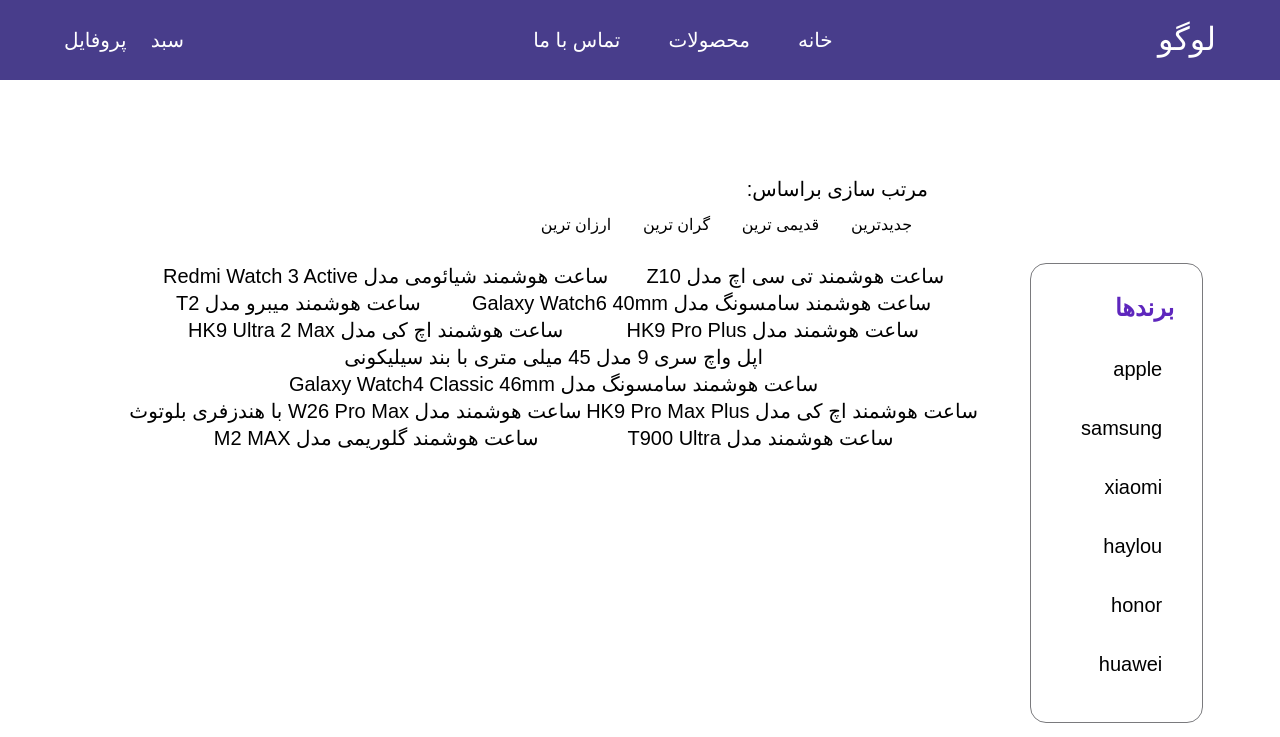
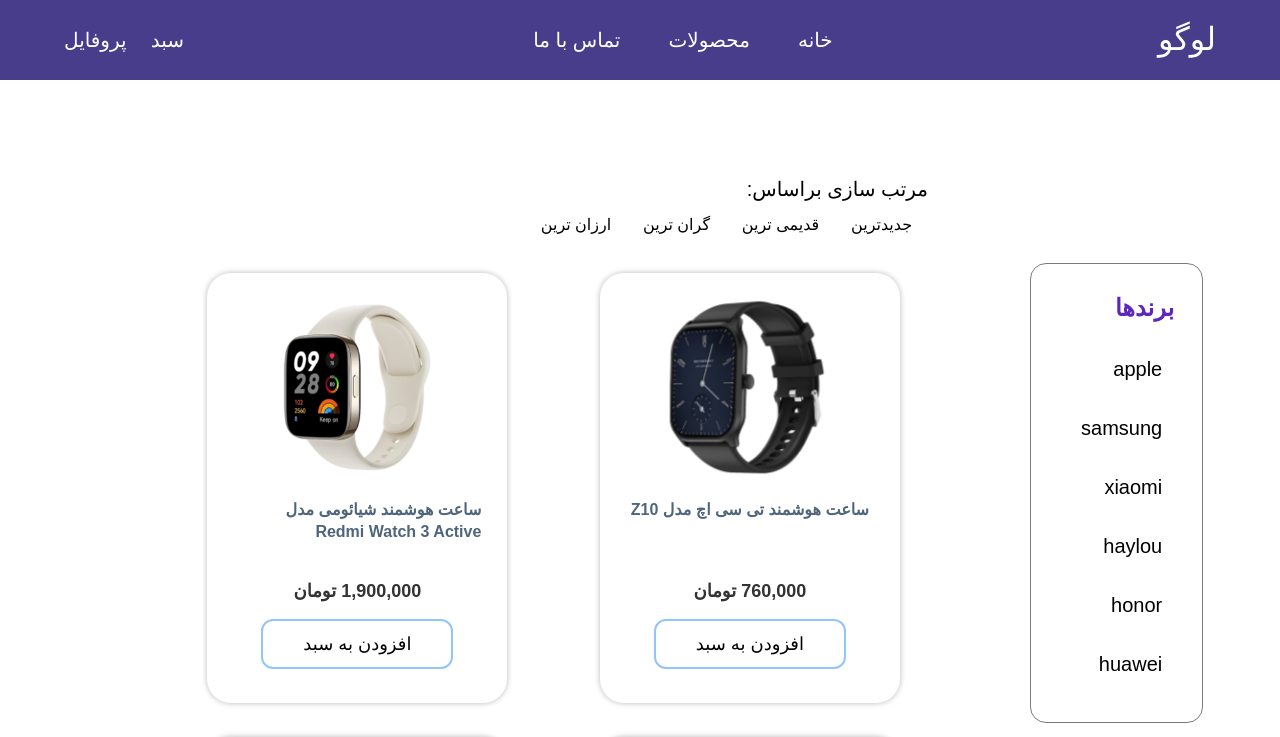
Before and after one commit to zahrakhoshdel/react-shop, a React (Create React App) app: page /products in a window 1280 px wide. Shown: the top 737 px of the page. Built offline with nearby package versions, Linux system fonts and the light colour scheme; the HTML template or start-up script is replaced by a standard one.

Commit message:
adding product list

```diff
--- a/src/components/Products/AllProducts.js
+++ b/src/components/Products/AllProducts.js
@@ -1,7 +1,10 @@
 import { sortItems } from "../../dummydata/sortItems";
 
+import Card from "../UI/Card";
+import ProductCart from "./ProductCart";
+import SidebarBrands from "./SidebarBrands";
+
 import classes from "./AllProducts.module.css";
-import SidebarBrands from "./SidebarBrands";
 
 const AllProducts = (props) => {
   const allProducts = props.productsData;
@@ -18,11 +21,21 @@
           </div>
         </div>
       </div>
+
       <SidebarBrands />
 
       <div className={classes["product-list"]}>
         {allProducts.map((product, index) => {
-          return <p>{product.name}</p>;
+          return (
+            <Card key={index} className={classes.card}>
+              <ProductCart
+                id={product.id}
+                image={product.image}
+                name={product.name}
+                price={product.price}
+              />
+            </Card>
+          );
         })}
       </div>
     </div>
--- a/src/components/Products/AllProducts.module.css
+++ b/src/components/Products/AllProducts.module.css
@@ -48,3 +48,7 @@
   padding: 0 2rem;
   margin: 0 1rem;
 }
+
+.card {
+  margin-bottom: 1.5rem;
+}
--- a/src/components/Products/ProductCart.js
+++ b/src/components/Products/ProductCart.js
@@ -1,10 +1,8 @@
-import { Fragment } from "react";
-
 import classes from "./ProductCart.module.css";
 
 const ProductCart = ({ id, image, name, price }) => {
   return (
-    <Fragment>
+    <div className={classes["card-container"]}>
       <div className={classes["image-content"]}>
         <div className={classes["card-image"]}>
           <img src={image} className={classes["card-img"]} alt={name} />
@@ -16,7 +14,7 @@
         <p className={classes["card-price"]}>{`${price} تومان`}</p>
         <button className={classes.button}>افزودن به سبد</button>
       </div>
-    </Fragment>
+    </div>
   );
 };
 
--- a/src/components/Products/ProductCart.module.css
+++ b/src/components/Products/ProductCart.module.css
@@ -1,3 +1,15 @@
+.card-container {
+  width: 100%;
+
+  &:hover {
+    img {
+      transform: scale(0.85);
+      transition: box-shadow, transform 0.5s ease;
+      background-color: rgba(251, 251, 251, 0.15);
+    }
+  }
+}
+
 .image-content,
 .card-content {
   display: flex;
```
